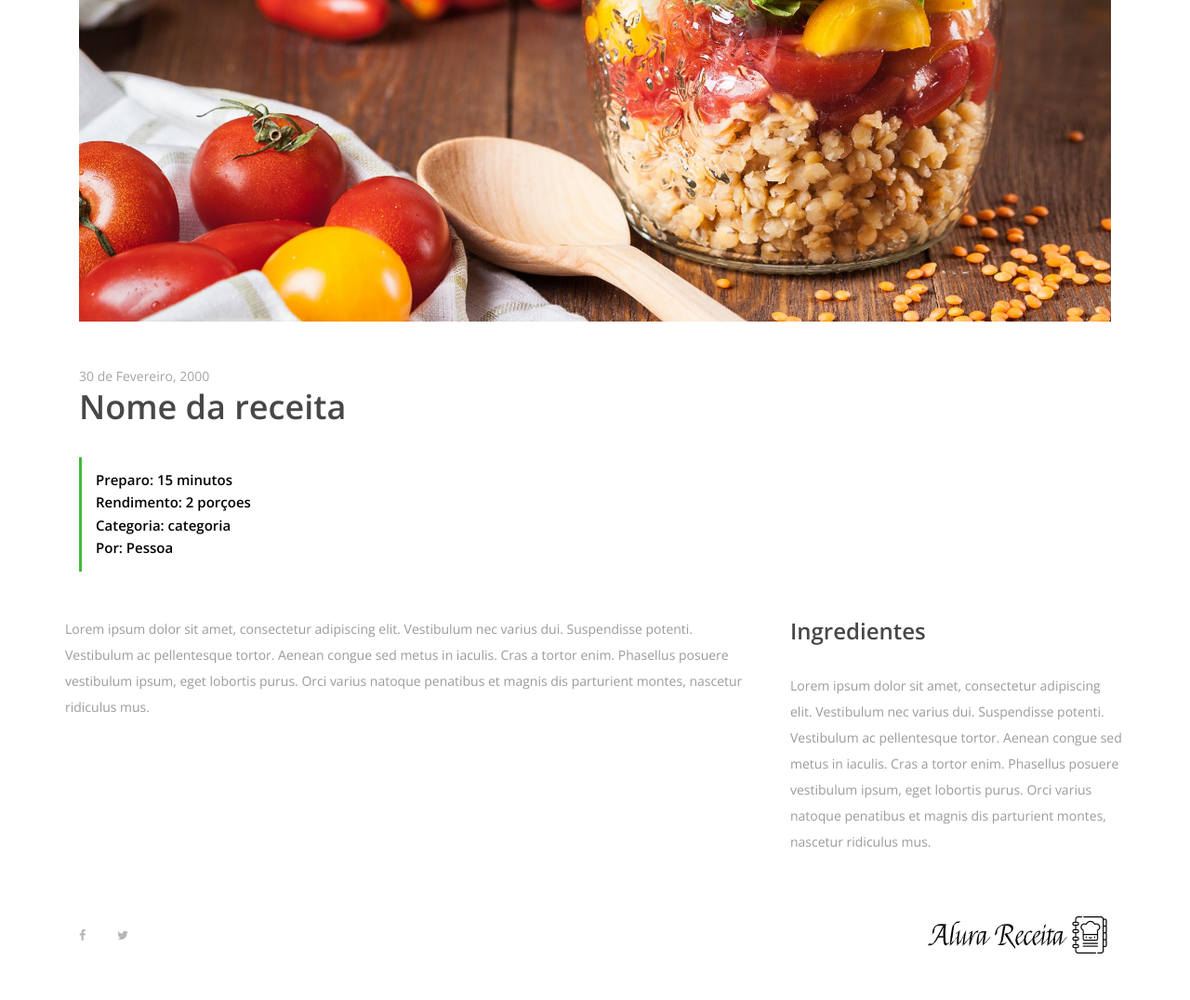
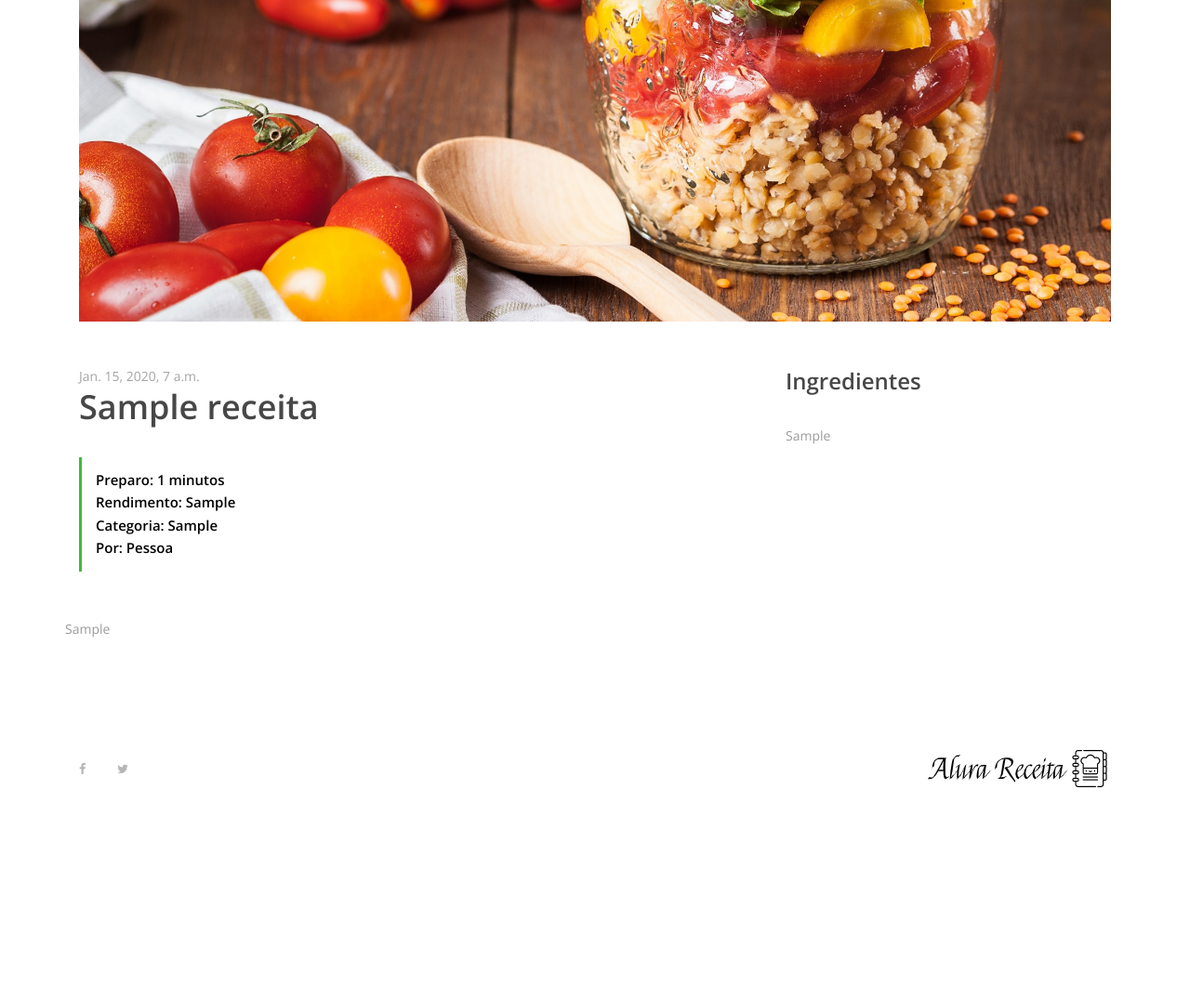
Before and after one commit to jardelgcunha/alurareceita, a Django app: page /1 in a window 1280 px wide. Shown: the part 336-1412 px from the top of the page at 93% size. After the commit the page ends 1183 px from the top, so only its background shows below. Run offline with Django 3.2, Linux system fonts and the light colour scheme; tables that the repository leaves empty hold one stand-in row (values such as "Sample post"); some libraries are stand-ins or nearby versions.

Commit message:
integrating template tag with db data

```diff
--- a/receitas/templates/receita.html
+++ b/receitas/templates/receita.html
@@ -68,50 +68,35 @@
 		<div class="row">
 			<div class="col-12 col-md-8">
 				<div class="receipe-headline my-5">
-					<span>30 de Fevereiro, 2000</span>
-					<h2>Nome da receita</h2>
+					<span>{{ receita.data_receita }}</span>
+					<h2>{{ receita.nome_receita }}</h2>
 					<div class="receipe-duration">
-						<h6>Preparo: 15 minutos</h6>
-						<h6>Rendimento: 2 porçoes</h6>
-						<h6>Categoria: categoria</h6>
+						<h6>Preparo: {{ receita.tempo_preparo }} minutos</h6>
+						<h6>Rendimento: {{ receita.rendimento }}</h6>
+						<h6>Categoria: {{ receita.categoria }}</h6>
 						<h6>Por: Pessoa</h6>
 					</div>
 				</div>
 			</div>
+			<!-- Ingredientes -->
+			<div class="col-12 col-lg-4">
+				<div class="ingredients my-5">
+					<h4>Ingredientes</h4>
+					<div class="ingredients">
+						<p>{{ receita.ingredientes }}</p>
+					</div>
+				</div>
+			</div>
+			<!-- Ingredientes -->
 
 			<div class="row">
 				<div class="col-12 col-lg-8">
 					<!-- Single Preparation Step -->
 					<div class="single-preparation-step d-flex">
-						<p>
-							Lorem ipsum dolor sit amet, consectetur adipiscing elit.
-							Vestibulum nec varius dui. Suspendisse potenti. Vestibulum ac
-							pellentesque tortor. Aenean congue sed metus in iaculis. Cras a
-							tortor enim. Phasellus posuere vestibulum ipsum, eget lobortis
-							purus. Orci varius natoque penatibus et magnis dis parturient
-							montes, nascetur ridiculus mus.
-						</p>
-					</div>
-				</div>
-
-				<!-- Ingredientes -->
-				<div class="col-12 col-lg-4">
-					<div class="ingredients">
-						<h4>Ingredientes</h4>
-						<div class="ingredients">
-							<p>
-								Lorem ipsum dolor sit amet, consectetur adipiscing elit.
-								Vestibulum nec varius dui. Suspendisse potenti. Vestibulum ac
-								pellentesque tortor. Aenean congue sed metus in iaculis. Cras a
-								tortor enim. Phasellus posuere vestibulum ipsum, eget lobortis
-								purus. Orci varius natoque penatibus et magnis dis parturient
-								montes, nascetur ridiculus mus.
-							</p>
-						</div>
+						<p>{{ receita.modo_preparo }}</p>
 					</div>
 				</div>
 			</div>
-			<!-- Ingredientes -->
 		</div>
 	</div>
 </div>
```
